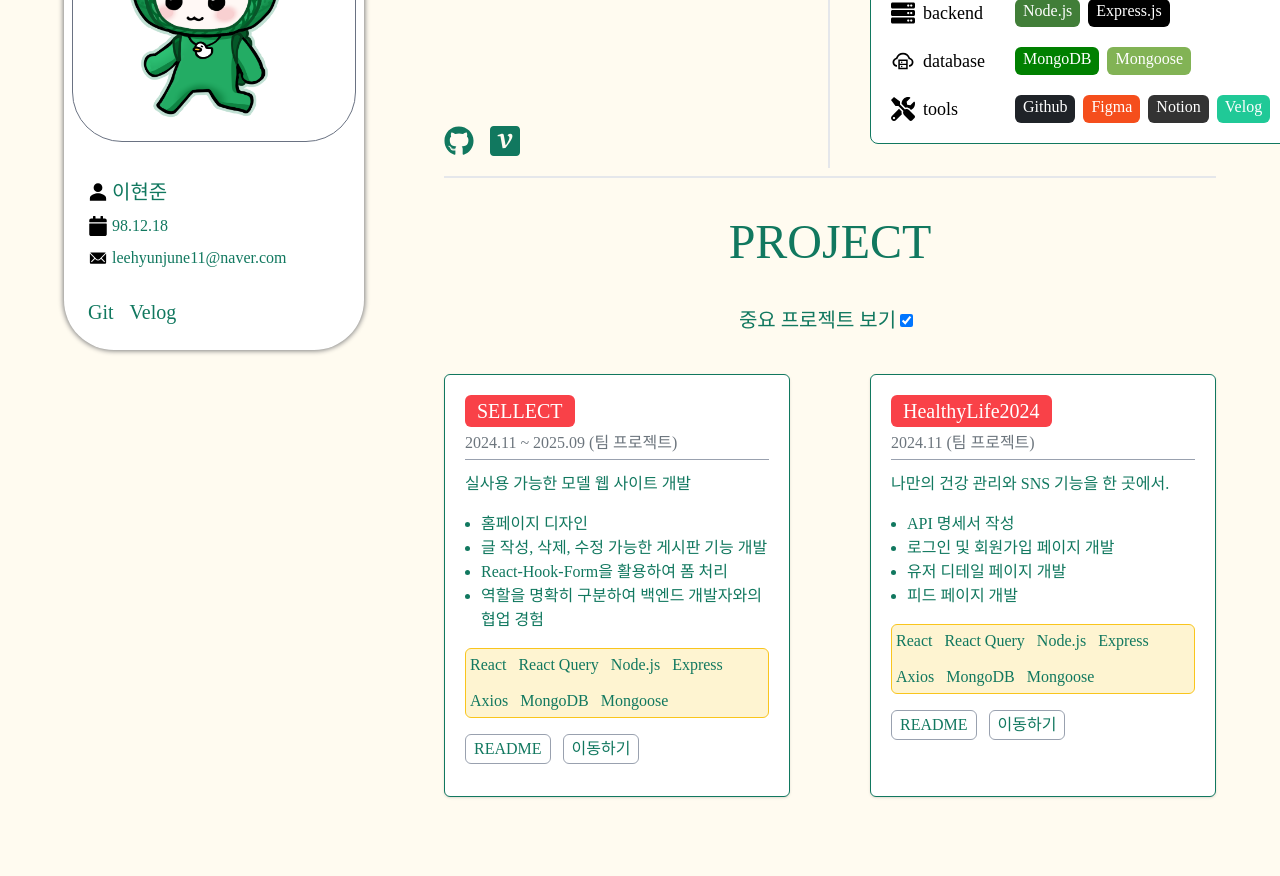
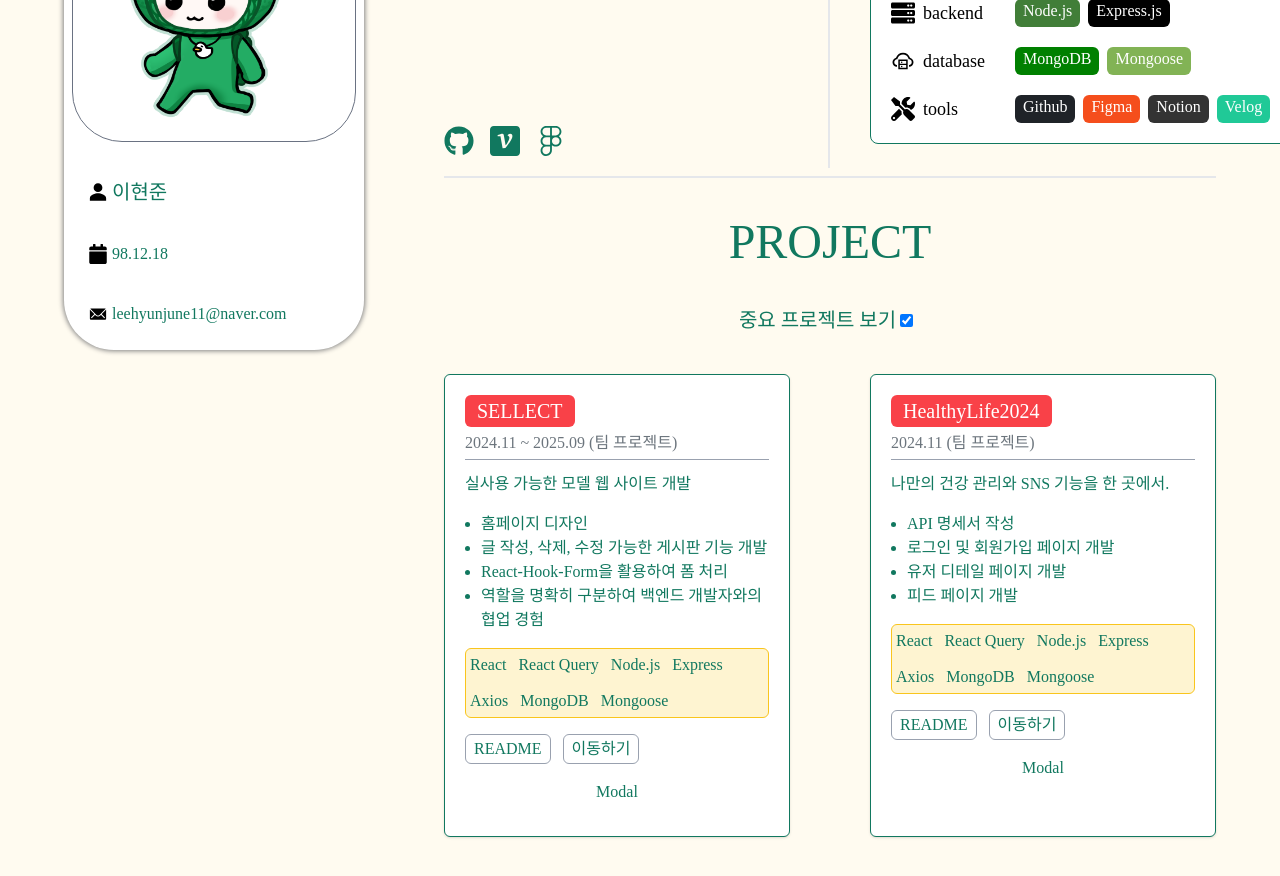
Before and after one commit to hyun-june/portfolio2025, a React (Vite) app: page / in a window 1280 px wide. Shown: the part 240-1116 px from the top of the page. Built offline with nearby package versions, Linux system fonts and the light colour scheme; a web font is replaced by a local one.

Commit message:
feat:moda

```diff
--- a/src/App.tsx
+++ b/src/App.tsx
@@ -3,7 +3,7 @@ import Project from "./components/Project";
 import Skills from "./components/Skills";
 import "./App.css";
 import Profile from "./components/Profile";
-import { profileList } from "./constants/ProfileList";
+import { profileList } from "./constants/profileList";
 
 function App() {
   return (
--- a/src/components/Home.tsx
+++ b/src/components/Home.tsx
@@ -1,9 +1,11 @@
-import { profileList } from "../constants/ProfileList";
+import { profileList } from "../constants/profileList";
 import { FaGithub } from "react-icons/fa";
 import { SiVelog } from "react-icons/si";
+import { FaFigma } from "react-icons/fa";
+// import { RiNotionFill } from "react-icons/ri";
 
 const Home = () => {
-  const { git, velog } = profileList;
+  const { git, velog, figma } = profileList;
   return (
     <div className="grid border-r-2 border-gray-200">
       <section className="flex flex-col justify-between">
@@ -16,13 +18,17 @@ const Home = () => {
 
           <div className="mt-5 flex gap-4 text-3xl">
             <a href={git} target="_black">
-              {/* Git */}
               <FaGithub />
             </a>
             <a href={velog} target="_black">
-              {/* Velog */}
               <SiVelog />
             </a>
+            <a href={figma} target="_black">
+              <FaFigma />
+            </a>
+            {/* <a href={figma} target="_black">
+              <RiNotionFill />
+            </a> */}
           </div>
         </div>
       </section>
--- a/src/components/Profile.tsx
+++ b/src/components/Profile.tsx
@@ -7,13 +7,11 @@ interface ProfileProps {
   src?: string;
   birth?: string;
   email?: string;
-  git?: string;
-  velog?: string;
   [key: string]: any;
 }
 
 const Profile = ({ profile }: ProfileProps) => {
-  const { name, src, birth, email, git, velog } = profile;
+  const { name, src, birth, email } = profile;
 
   return (
     <div className="w-[300px] h-[500px] p-2 bg-white  shadow-[0px_0px_5px_1px_gray] rounded-[50px] flex flex-col  font-sub mr-20">
@@ -35,15 +33,6 @@ const Profile = ({ profile }: ProfileProps) => {
           <IoIosMail className="text-black" />
           <span className="text-base">{email}</span>
         </p>
-
-        <div className="mt-5 flex gap-4">
-          <a href={git} target="_black">
-            Git
-          </a>
-          <a href={velog} target="_black">
-            Velog
-          </a>
-        </div>
       </div>
     </div>
   );
--- a/src/components/ProjectForm.tsx
+++ b/src/components/ProjectForm.tsx
@@ -1,5 +1,6 @@
 import { useState } from "react";
 import ReactPlayer from "react-player";
+import ProjectModal from "./ProjectModal";
 
 interface ProjectFormProps {
   item: {
@@ -14,15 +15,27 @@ interface ProjectFormProps {
     date?: string;
     team?: boolean;
     role?: string[];
+    img?: string[];
   };
 }
 
 const ProjectForm = ({ item }: ProjectFormProps) => {
-  const { title, subTitle, skills, important, notion, date, team, role, site } =
-    item;
-  const [isOpen, setIsOpen] = useState(false);
-  const [isIframeLoading, setIsIframeLoading] = useState(true);
-  const [play, setPlay] = useState(false);
+  const {
+    title,
+    subTitle,
+    skills,
+    important,
+    notion,
+    date,
+    team,
+    role,
+    site,
+    img,
+  } = item;
+  const [isOpen, setIsOpen] = useState<boolean>(false);
+  const [isIframeLoading, setIsIframeLoading] = useState<boolean>(true);
+  const [play, setPlay] = useState<boolean>(false);
+  const [modalIsOpen, setModalIsOpen] = useState<boolean>(false);
 
   return (
     <div className="border shadow-sm p-5 rounded-md flex flex-col font-sub bg-white">
@@ -87,6 +100,7 @@ const ProjectForm = ({ item }: ProjectFormProps) => {
               </a>
             ) : null}
           </div>
+          <button onClick={() => setModalIsOpen(true)}>Modal</button>
 
           {isOpen && (
             <div
@@ -116,6 +130,10 @@ const ProjectForm = ({ item }: ProjectFormProps) => {
             </div>
           )}
         </div>
+        {/* <ProjectModal setModalIsOpen={setModalIsOpen} img={img} /> */}
+        {modalIsOpen && (
+          <ProjectModal setModalIsOpen={setModalIsOpen} img={img} />
+        )}
       </div>
     </div>
   );
--- /dev/null
+++ b/src/components/ProjectModal.tsx
@@ -0,0 +1,54 @@
+import { useState } from "react";
+
+interface ProjectModalProps {
+  setModalIsOpen: React.Dispatch<React.SetStateAction<boolean>>;
+  img?: string[];
+}
+
+const ProjectModal = ({ setModalIsOpen, img }: ProjectModalProps) => {
+  const [tabIndex, setTabIndex] = useState<number>(1);
+  if (!img) {
+    return <div className="text-black">이미지를 불러오는 중...</div>;
+  }
+
+  return (
+    <div
+      className="fixed inset-0 bg-black/40 flex items-center justify-center z-[998]"
+      onClick={() => setModalIsOpen(false)}
+    >
+      <div
+        className="fixed z-[999] w-[420px] h-[550px] bg-white shadow-lg rounded-md p-3 flex flex-col items-center gap-3 p-2"
+        onClick={(e) => e.stopPropagation()}
+      >
+        <div className="border w-full h-full">
+          {img && (
+            <img
+              src={img[tabIndex - 1]}
+              alt=""
+              className="w-[400px] h-[450px] object-contain"
+            />
+          )}
+        </div>
+        <div>
+          <button
+            onClick={() => setTabIndex((prev) => (prev > 1 ? prev - 1 : prev))}
+            className="cursor-pointer"
+          >
+            {"<"}
+          </button>
+          <span>{`${tabIndex}/${img?.length}`}</span>
+          <button
+            onClick={() =>
+              setTabIndex((prev) => (prev < img.length ? prev + 1 : prev))
+            }
+            className="cursor-pointer"
+          >
+            {">"}
+          </button>
+        </div>
+      </div>
+    </div>
+  );
+};
+
+export default ProjectModal;
--- a/src/constants/ProfileList.ts
+++ b/src/constants/ProfileList.ts
@@ -5,4 +5,6 @@ export const profileList = {
   email: "leehyunjune11@naver.com",
   git: "https://github.com/hyun-june",
   velog: "https://velog.io/@hyun_jun/posts",
+  figma:
+    "https://www.figma.com/files/team/1475089489048112138/drafts?fuid=1343576675245294599",
 };
--- a/src/constants/projectList.ts
+++ b/src/constants/projectList.ts
@@ -26,6 +26,7 @@ export const projectList = [
     date: "2024.11 ~ 2025.09",
     team: true,
     important: true,
+    img: ["캐릭터.png", "증명사진.jpg"],
   },
   {
     title: "HealthyLife2024",
```
